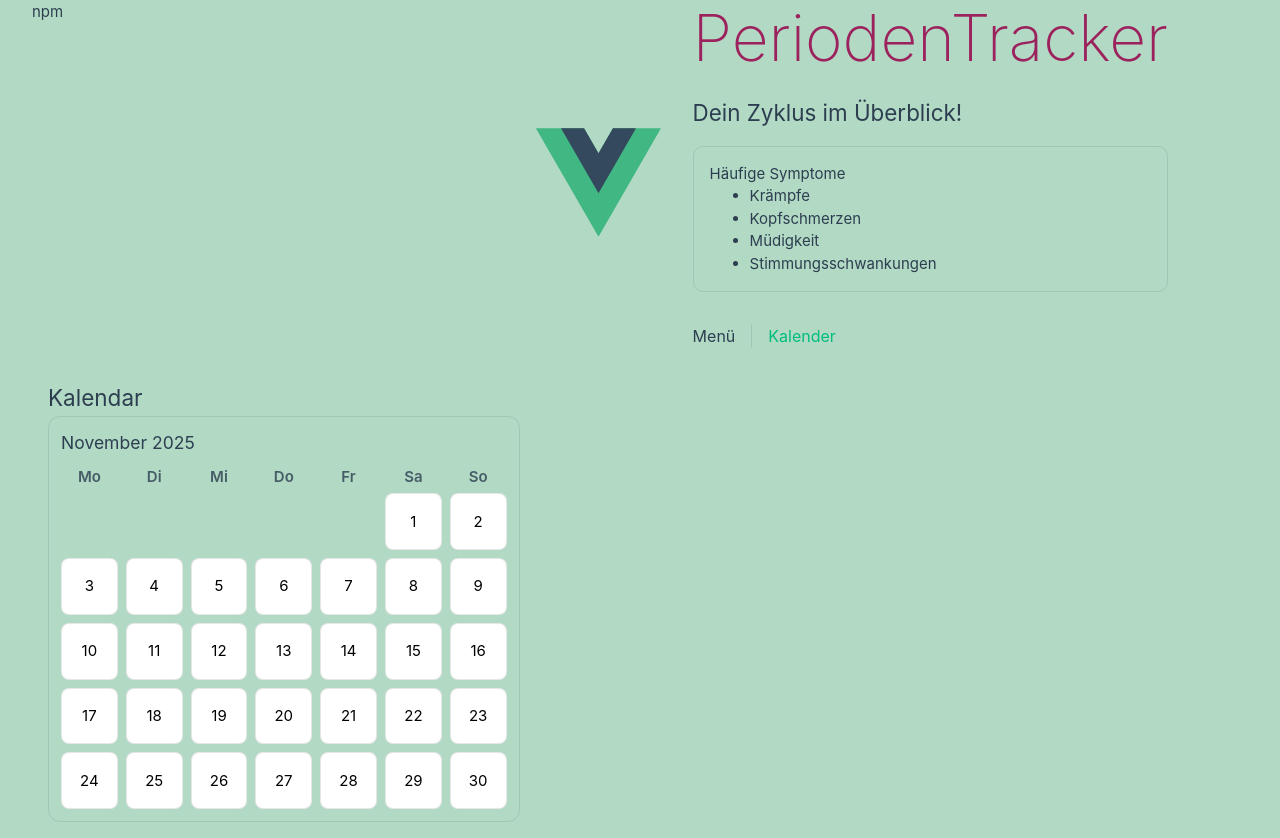
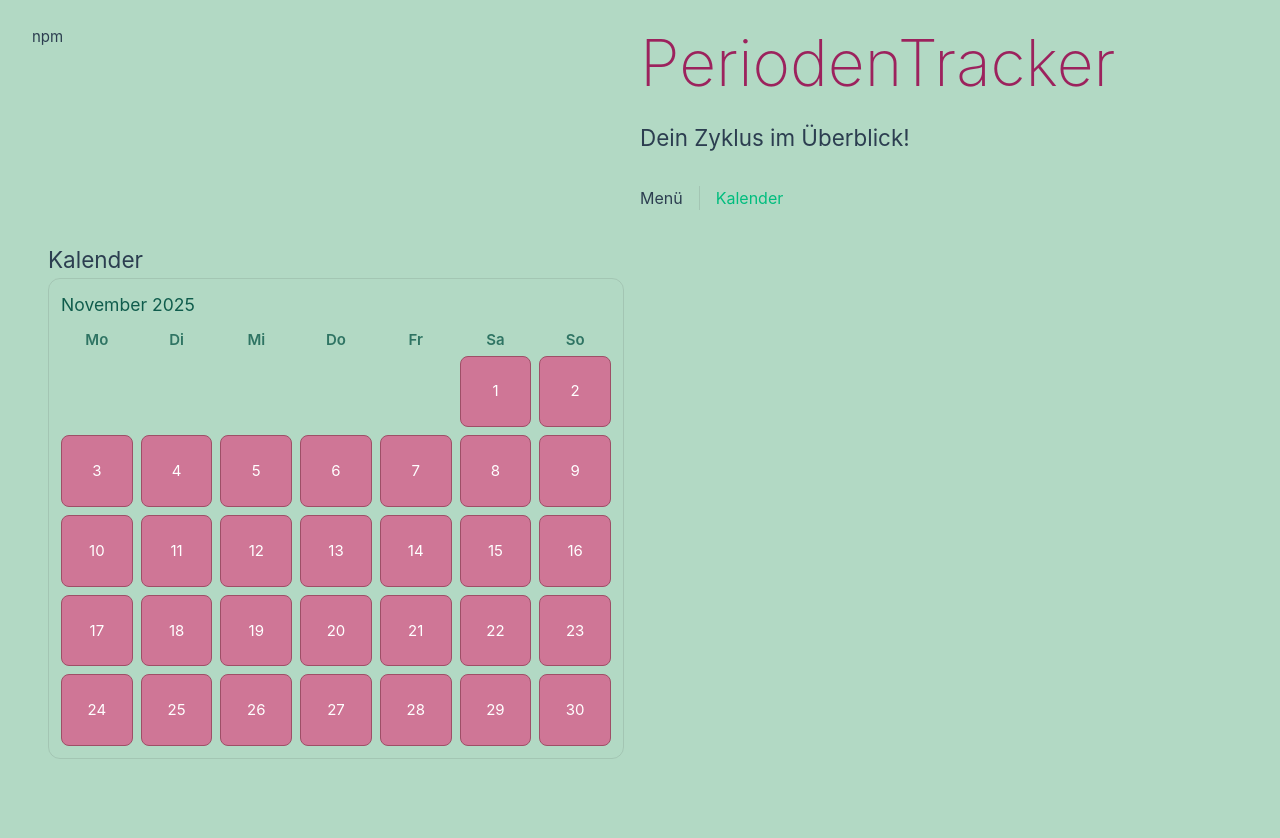
Before and after one commit to annaadao/periodentracker-frontend, a Vue app: page / in a window 1280 px wide. After the commit the page ends 800 px from the top, so only its background shows below. Built offline with nearby package versions, Linux system fonts and the light colour scheme.

Commit message:
zurück + speichern Funktion, Farbänderung

```diff
--- a/src/App.vue
+++ b/src/App.vue
@@ -6,7 +6,7 @@ import HelloWorld from './components/HelloWorld.vue'
 
 <template>npm
   <header>
-    <img alt="PeriodenTracker Logo" class="logo" src="@/assets/logo.svg" width="125" height="125" />
+
 
     <div class="wrapper">
       <HelloWorld msg="PeriodenTracker" />
--- a/src/components/Eingabe.vue
+++ b/src/components/Eingabe.vue
@@ -1,8 +1,11 @@
 <script setup lang="ts">
-import { useRoute } from 'vue-router'
-import { ref } from 'vue'
+import { useRoute, useRouter } from 'vue-router'
+import { ref, onMounted } from 'vue'
+import { saveEntry, loadEntry, type DayEntry } from '../speichern/periodeSpeichern'
+
 
 const route = useRoute()
+const router = useRouter()
 const dateParam = route.params.date as string // YYYY-MM-DD
 
 const periode = ref(false)
@@ -10,10 +13,31 @@ const symptom = ref('')
 const emotion = ref('')
 const note = ref('')
 
+// Prefill, damit loadEntry auch "genutzt" ist
+onMounted(() => {
+  const existing = loadEntry(dateParam)
+  if (existing) {
+    periode.value = !!existing.periode
+    symptom.value = existing.symptom ?? ''
+    emotion.value = existing.emotion ?? ''
+    note.value = existing.note ?? ''
+  }
+})
+
 function save() {
-  //hier für M3: fetch ans Backend
-  console.log('speichern', { date: dateParam, periode: periode.value, symptom: symptom.value, emotion: emotion.value, note: note.value })
-  alert(`Eintrag gespeichert für ${dateParam} (Demo)`)
+  const entry: DayEntry = {
+    date: dateParam,
+    periode: periode.value,
+    symptom: symptom.value,
+    emotion: emotion.value,
+    note: note.value
+  }
+  saveEntry(entry) // jetzt wird's wirklich benutzt
+  alert(`Eintrag gespeichert für ${dateParam}`)
+}
+
+function goBack() {
+  router.back() // wenn eine benannte Route: router.push({ name: 'Kalender' })
 }
 </script>
 
@@ -37,6 +61,10 @@ function save() {
         <span>Notizen</span>
         <textarea v-model="note" rows="3" placeholder="weitere Details..."></textarea>
       </label>
+      <div class="actions">
+        <button type="button" @click="goBack">Zurück</button>
+        <button type="submit" class="primary">Speichern</button>
+      </div>
     </form>
 
   </main>
--- a/src/components/HelloWorld.vue
+++ b/src/components/HelloWorld.vue
@@ -4,15 +4,6 @@ import { ref } from 'vue'
 defineProps<{
   msg: string
 }>()
-
-type Symptom = { id: number; name: string }
-
-const symptoms = ref<Symptom[]>([
-  { id: 1, name: 'Krämpfe' },
-  { id: 2, name: 'Kopfschmerzen' },
-  { id: 3, name: 'Müdigkeit' },
-  { id: 4, name: ' Stimmungsschwankungen'}
-])
 </script>
 
 <template>
@@ -23,16 +14,6 @@ const symptoms = ref<Symptom[]>([
       <!--a href="https://vite.dev/" target="_blank" rel="noopener">Vite</a-->
       <!--a href="https://vuejs.org/" target="_blank" rel="noopener">Vue 3</a-->
     </h3>
-
-    <!-- Symptomliste -->
-    <section class = "card">
-      <h4> Häufige Symptome </h4>
-      <ul>
-        <li v-for = "s in symptoms" :key = "s.id">
-          {{s.name}}
-        </li>
-      </ul>
-    </section>
   </div>
 </template>
 
--- a/src/components/Kalendar.vue
+++ b/src/components/Kalendar.vue
@@ -3,12 +3,12 @@ import { computed, toRefs } from 'vue'
 
 type Props = {
   year?: number
-  month?: number // 0-11 (JS-Standard). 0=Jan, 9=Okt
+  month?: number // 0-11
+  periodDates?: Set<string> // ISO YYYY-MM-DD der zu markierenden Tage
 }
 const props = defineProps<Props>()
 const { year, month } = toRefs(props)
 
-// Fallback: aktueller Monat
 const base = computed(() => {
   const now = new Date()
   return {
@@ -17,81 +17,114 @@ const base = computed(() => {
   }
 })
 
-// Anzahl Tage
 const daysInMonth = computed(() => new Date(base.value.y, base.value.m + 1, 0).getDate())
-const firstDay = computed(() => new Date(base.value.y, base.value.m, 1).getDay()) // 0=So, 1=Mo
-
+const firstDay = computed(() => new Date(base.value.y, base.value.m, 1).getDay()) // 0=So
 const offset = computed(() => (firstDay.value + 6) % 7)
 
-// Array mit Platzhalter (und echte Tage)
 const cells = computed(() => {
   const blanks = Array.from({ length: offset.value }, () => null as number | null)
   const days = Array.from({ length: daysInMonth.value }, (_, i) => i + 1)
   return [...blanks, ...days]
 })
 
-// Auswahl nach oben melden jojo
-const emit = defineEmits<{ (e: 'select', payload: { day: number, year: number, month: number }): void }>()
+const emit = defineEmits<{
+  (e: 'select', payload: { day: number, year: number, month: number }): void
+}>()
+
 function selectDay(d: number | null) {
   if (d === null) return
   emit('select', { day: d, year: base.value.y, month: base.value.m })
 }
 
-// Anzeigenamen
 const monthLabel = computed(() =>
   new Date(base.value.y, base.value.m, 1).toLocaleString('de-DE', { month: 'long', year: 'numeric' })
 )
 const weekdays = ['Mo', 'Di', 'Mi', 'Do', 'Fr', 'Sa', 'So']
+
+function toISO(y: number, m0: number, d: number) {
+  const mm = String(m0 + 1).padStart(2, '0')
+  const dd = String(d).padStart(2, '0')
+  return `${y}-${mm}-${dd}`
+}
+
+function isPeriod(d?: number | null) {
+  if (!d) return false
+  return props.periodDates?.has(toISO(base.value.y, base.value.m, d)) ?? false
+}
 </script>
 
-
 <template>
-  <div class = "kalendar">
+  <div class="kalendar">
     <div class="toolbar">
       <h3>{{ monthLabel }}</h3>
-      <!-- später ein Next Button einfügen -->
+      <!-- optional: Prev/Nächster Monat Buttons -->
     </div>
 
     <div class="grid header">
-      <div v-for="w in weekdays" :key="w" class ="wk">{{ w }}</div>
+      <div v-for="w in weekdays" :key="w" class="wk">{{ w }}</div>
     </div>
 
     <div class="grid">
       <button
-        v-for = "(cell, i) in cells"
-        :key = "i"
-        class = "cell"
-        :class="{ blank: cell === null }"
-        type = "button"
-        @click = "selectDay(cell)"
+        v-for="(cell, i) in cells"
+        :key="i"
+        class="cell"
+        :class="{ blank: cell === null, 'has-period': isPeriod(cell as number) }"
+        type="button"
+        @click="selectDay(cell)"
         :disabled="cell === null"
       >
         <span v-if="cell">{{ cell }}</span>
+        <span v-if="isPeriod(cell as number)" class="dot" aria-label="Periode am Tag"></span>
       </button>
     </div>
   </div>
 </template>
 
+<style scoped>
 
-<style scoped>
-.kalendar { padding: 0.75rem; border: 1px solid var(--color-border); border-radius: 12px; }
-.toolbar { display:flex; justify-content:space-between; align-items:center; margin-bottom: .5rem; }
-.grid {
-  display: grid;
-  grid-template-columns: repeat(7, 1fr);
-  gap: .5rem;
-}
+.kalendar { padding: .75rem; border: 1px solid var(--color-border); border-radius: 12px; }
+.toolbar { color: #0f5c4c; display:flex; justify-content:space-between; align-items:center; margin-bottom: .5rem; }
+.grid { display: grid; grid-template-columns: repeat(7, 1fr); gap: .5rem; }
 .header { margin-bottom: .25rem; }
-.wk { text-align:center; font-weight:600; opacity:.8; }
+.wk { color: #0f5c4c; opacity: 1; font-weight: 700; text-align:center; font-weight:600; opacity:.8; }
 .cell {
-  aspect-ratio: 1 / 1;
-  border: 1px solid var(--color-border);
+  position: relative;
+  aspect-ratio: 1/1;
+  /* fix: kein var(--color-background) mehr */
+  background: #cf7696;       /* sattes Rosa, nicht zu hell */
+  color: #fff;               /* gute Lesbarkeit */
+  border: 1px solid #9e4f67; /* leicht dunkler Rand */
   border-radius: .5rem;
-  background: var(--color-background);
   cursor: pointer;
-  display:flex; align-items:center; justify-content:center;
+  display: flex;
+  align-items: center;
+  justify-content: center;
   font: inherit;
 }
-.cell:hover { outline: 2px solid pink; }
-.cell.blank { background: transparent; border-color: transparent; cursor: default; }
+
+.cell:hover { outline: 2px solid #e6a3bb; }
+
+.cell.blank {
+  background: transparent;
+  border-color: transparent;
+  cursor: default;
+}
+
+/* Markierung für Tage mit Periode */
+.cell.has-period {
+  background: #b3005a;    /* dunkleres Magenta */
+  border-color: #7a003c;
+}
+
+.dot {
+  position: absolute;
+  bottom: .25rem;
+  right: .25rem;
+  width: .5rem;
+  height: .5rem;
+  border-radius: 999px;
+  background: #fff;       /* auf dunklem Magenta sichtbar */
+}
+
 </style>
--- a/src/components/Startseite.vue
+++ b/src/components/Startseite.vue
@@ -1,6 +1,6 @@
 <script setup lang="ts">
 import { useRouter } from 'vue-router'
-import Kalendar from '@/components/Kalendar.vue'
+import Kalender from '@/components/Kalendar.vue'
 
 const router = useRouter()
 
@@ -17,11 +17,17 @@ function handleSelect(payload: { day: number, year: number, month: number }) {
 
 <template>
   <main>
-    <h2>Kalendar</h2>
-    <Kalendar @select = "handleSelect" />
+    <h2>Kalender</h2>
+    <Kalender @select = "handleSelect" />
   </main>
 </template>
 
 <style scoped>
 main { padding: 1rem; }
+
+.section-title {
+  color: #0f5c4c;
+  margin: 0 0 .75rem;
+  font-weight: 700;
+}
 </style>
--- /dev/null
+++ b/src/speichern/periodeSpeichern.ts
@@ -0,0 +1,52 @@
+export type DayEntry = {
+  date: string;        // YYYY-MM-DD
+  periode: boolean;
+  symptom: string;
+  emotion?: string;
+  note?: string;
+};
+
+const KEY = 'cycle-entries-v1' as const;
+
+function safeParse<T>(raw: string | null, fallback: T): T {
+  try {
+    return raw ? (JSON.parse(raw) as T) : fallback;
+  } catch {
+    return fallback;
+  }
+}
+
+function readAll(): Record<string, DayEntry> {
+  // streng getypt zurückgeben
+  return safeParse<Record<string, DayEntry>>(localStorage.getItem(KEY), {});
+}
+
+function writeAll(all: Record<string, DayEntry>) {
+  localStorage.setItem(KEY, JSON.stringify(all));
+}
+
+export function saveEntry(e: DayEntry) {
+  const all = readAll();
+  all[e.date] = e;
+  writeAll(all);
+}
+
+export function loadEntry(date: string): DayEntry | undefined {
+  return readAll()[date];
+}
+
+export function periodDatesForMonth(year: number, month0: number): Set<string> {
+  const all = readAll();
+  const set = new Set<string>();
+
+
+  for (const [k, entry] of Object.entries(all) as [string, DayEntry][]) {
+    if (!entry.periode) continue;
+
+    const y = Number(k.slice(0, 4));
+    const m0 = Number(k.slice(5, 7)) - 1;
+
+    if (y === year && m0 === month0) set.add(k);
+  }
+  return set;
+}
```
